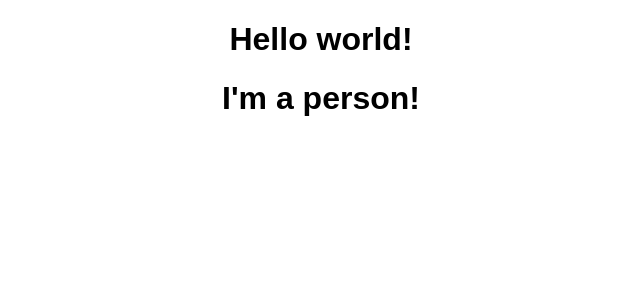
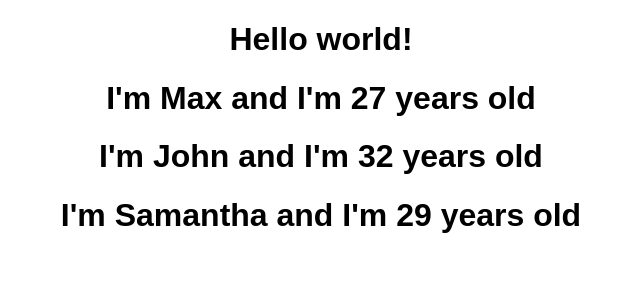
Before and after one commit to javiergranados/react-complete-guide, a React (Create React App) app: page / in a window 1280 px wide. Shown: the top 300 px of the page, without its empty margins (319-959 px from the left). Built offline with nearby package versions, Linux system fonts and the light colour scheme.

Commit message:
Added props in Person component

```diff
--- a/src/App.js
+++ b/src/App.js
@@ -7,7 +7,9 @@ class App extends Component {
     return (
       <div className='App'>
         <h1>Hello world!</h1>
-        <Person />
+        <Person name='Max' age='27' />
+        <Person name='John' age='32' />
+        <Person name='Samantha' age='29' />
       </div>
     )
   }
--- a/src/Person/Person.js
+++ b/src/Person/Person.js
@@ -1,7 +1,7 @@
 import React from 'react'
 
-const person = () => {
-  return <h1>I'm a person!</h1>
+const person = props => {
+  return <h1>I'm {props.name} and I'm {props.age} years old</h1>
 }
 
 export default person
```
